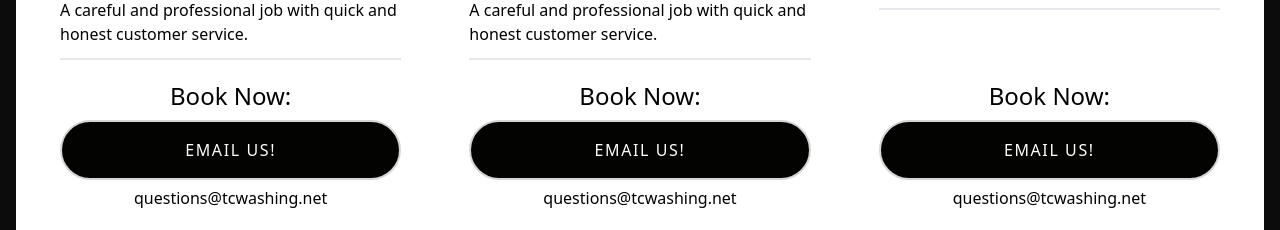
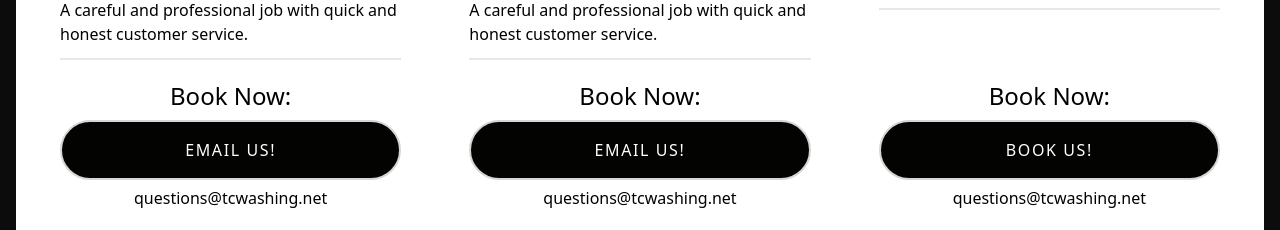
Before and after one commit to TCWashing/tcpowerwashing, a Next.js app: page / in a window 1280 px wide. Shown: the part 2300-2530 px from the top of the page. Built offline with nearby package versions, Linux system fonts and the light colour scheme; a web font is replaced by a local one.

Commit message:
Added calendly for driveways

```diff
--- a/components/Pricing.jsx
+++ b/components/Pricing.jsx
@@ -214,12 +214,13 @@ const Pricing = () => {
               </div> */}
                 <div className="grid gap-1.5 pt-2">
                 <a
-                  href="mailto:questions@tcwashing.net"
+                  // href="mailto:questions@tcwashing.net"
+                  href="https://calendly.com/tcwashing/driveway"
                   target="_blank"
                   rel="noopener noreferrer"
                   className="trans w-full rounded-full border-2 border-plansNameBorder bg-btnBg py-4 px-6 text-center font-metBold text-base uppercase tracking-widest text-white hover:bg-plansNameBorder hover:text-btnBg"
                 >
-                  Email Us!
+                  Book Us!
                 </a>
                 <p className="text-center">questions@tcwashing.net</p>
               </div>
```
